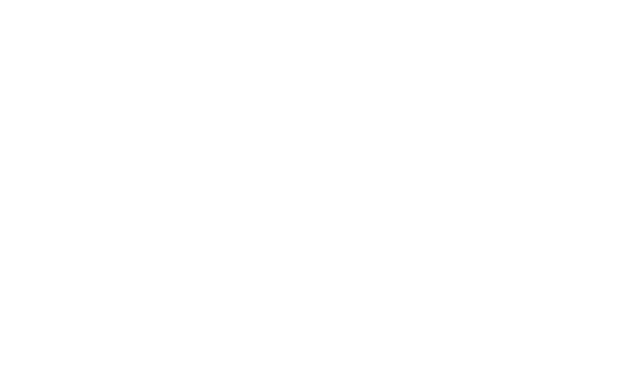
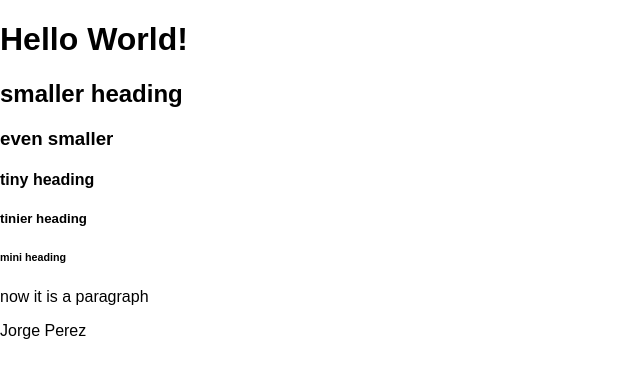
Before and after one commit to JorgeP1598/jorgep1598.github.io, a plain HTML site: page code-skeleton/index.html in a window 1280 px wide. Shown: the whole page, without its empty margins (0-640 px from the left). Drawn offline with Linux system fonts and the light colour scheme; files that its build step writes are made by us from their sources.

Commit message:
hello world exercise

```diff
--- a/code-skeleton/index.html
+++ b/code-skeleton/index.html
@@ -3,10 +3,17 @@
     <head>
         <meta charset="UTF-8">
         <meta name="viewport" content="width=device-width, initial-scale=1.0">
-        <title>Document</title>
+        <title>hello-world</title>
         <link href="css/style.css" rel="stylesheet">
     </head>
     <body>
-
+        <h1>Hello World!</h1>
+        <h2>smaller heading</h2>
+        <h3>even smaller</h3>
+        <h4>tiny heading</h4>
+        <h5>tinier heading</h5>
+        <h6>mini heading</h6>
+        <p>now it is a paragraph<p>
+        <p>Jorge Perez<p>
     </body>
 </html>
--- /dev/null
+++ b/hello-world/style.css
@@ -0,0 +1,8 @@
+* {
+    box-sizing: border-box;
+}
+
+body {
+    margin: 0px;
+    font-family: sans-serif;
+}
```
Also changed, not shown: hello-world/index.html (added, +12 -0 lines).
